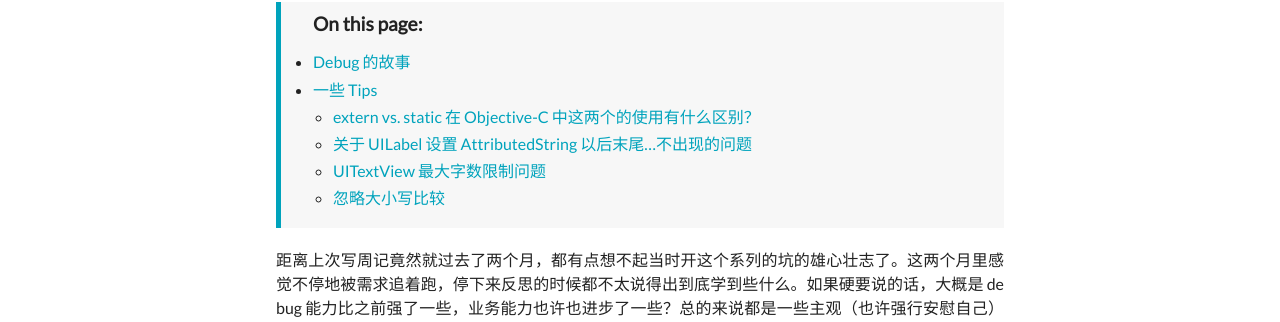
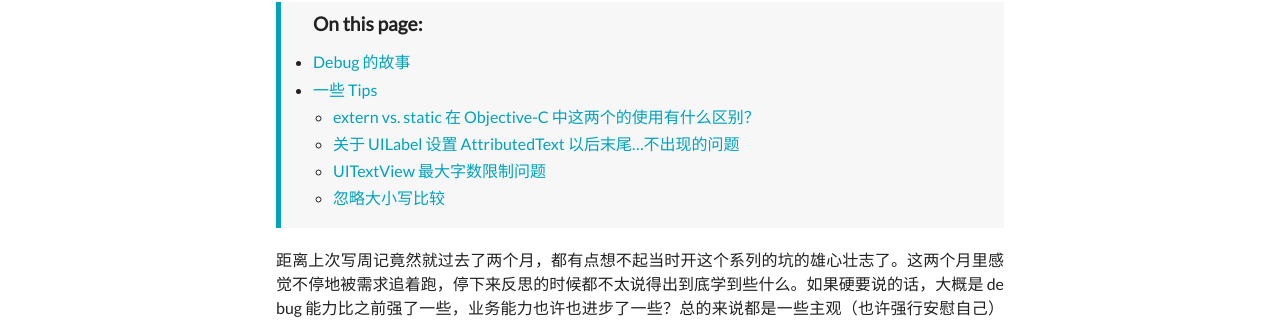
Before and after one commit to zchan0/zchan0.github.io, a Jekyll site: the page built from _posts/2018-12-02-weekly-post-3.md, in a window 1280 px wide and 900 px high. Shown: the part 148-470 px from the top of the window. Built offline with Jekyll 4.4.1, drawn with Linux system fonts in a browser that asks for light colours; comment, search, counter and statistics services are not loaded; a style sheet for code colours, icons or effects is not loaded; some of the changed text lies outside the part shown.

Commit message:
Update post

```diff
--- a/_posts/2018-12-02-weekly-post-3.md
+++ b/_posts/2018-12-02-weekly-post-3.md
@@ -112,7 +112,7 @@ debug 的时候发现 webView 会在加载完 url 之后，就调用 `scrollView
 
 • https://stackoverflow.com/a/25351208
 
-## 关于 UILabel 设置 AttributedString 以后末尾...不出现的问题
+## 关于 UILabel 设置 AttributedText 以后末尾...不出现的问题
 
 两种方案：
 
```
